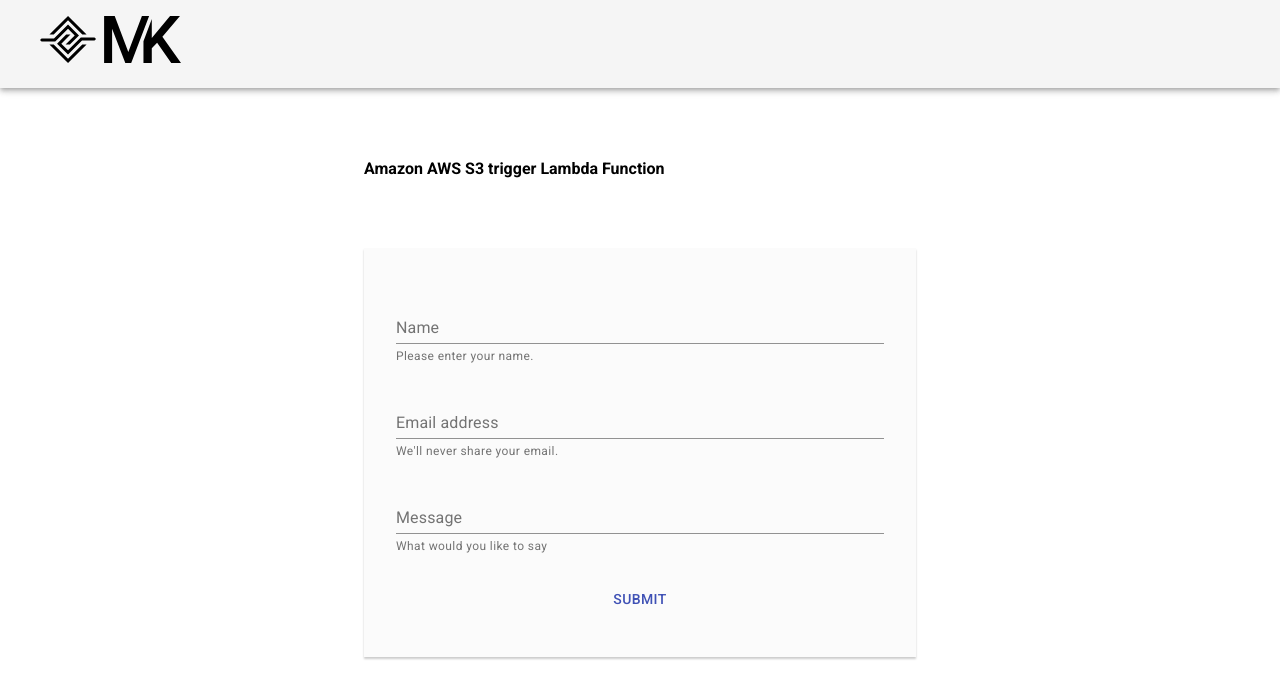
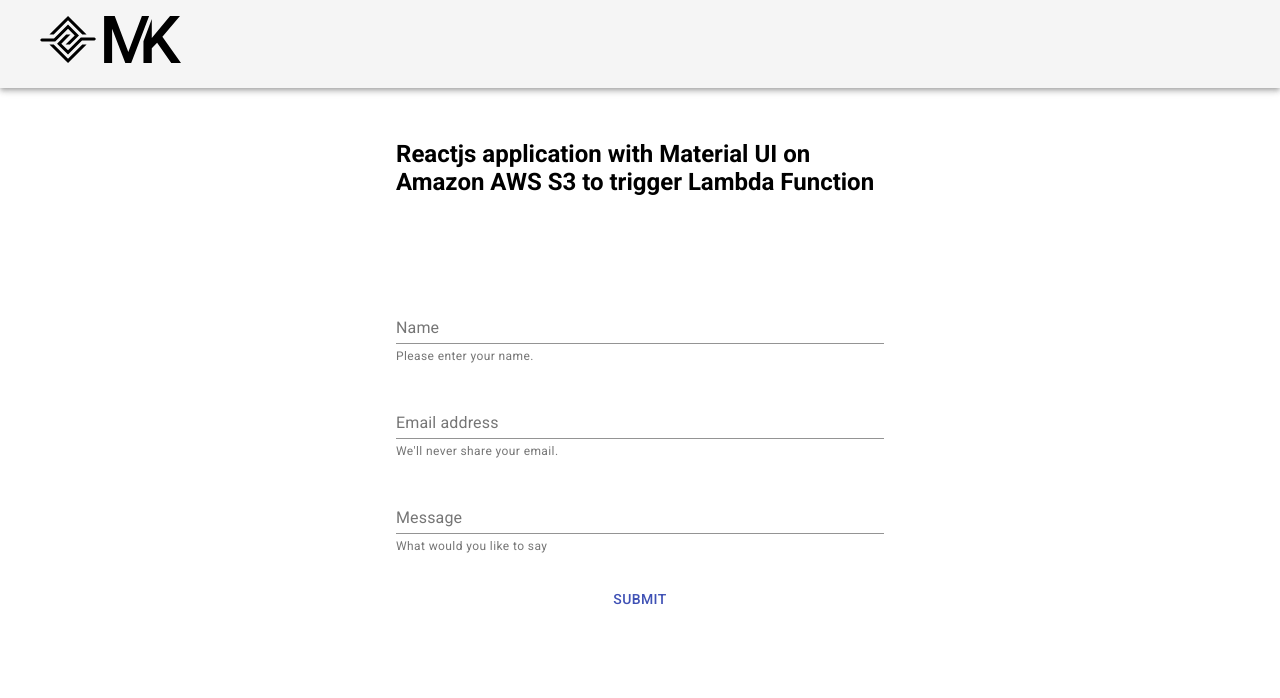
Before and after one commit to mrstevedev/react-s3, a React (Create React App) app: page / in a window 1280 px wide. Shown: the top 698 px of the page. Built offline with nearby package versions, Linux system fonts and the light colour scheme.

Commit message:
Updated UserForm functionality

```diff
--- a/src/components/UserForm.js
+++ b/src/components/UserForm.js
@@ -10,9 +10,10 @@ import { withStyles } from '@material-ui/core/styles';
 
 const styles = {
   formGroup: {
-    backgroundColor: '#fbfbfb',
-    boxShadow: '0 2px 2px #ccc',
     padding: '2rem'
+  },
+  headerStyles: {
+    padding: '0 2rem'
   }
 };
 export class UserForm extends Component {
@@ -32,14 +33,13 @@ export class UserForm extends Component {
   }
 
   handleSubmit = (e) => {
-    e.preventDefault();
+    // e.preventDefault();
 
     console.log('handleSubmit function');
   }
 
 
   render() {
-    const { validEmail, message } = this.state;
     return (
       <Fragment>
           <Grid
@@ -48,7 +48,7 @@ export class UserForm extends Component {
             direction="column"
             justify="center"
             style={{ minHeight: '20vh' }}>
-              <h4>Amazon AWS S3 trigger Lambda Function</h4>
+              <h2 style={ styles.headerStyles }>Reactjs application with Material UI on Amazon AWS S3 to trigger Lambda Function</h2>
           </Grid>
         <Grid
             container
@@ -57,7 +57,7 @@ export class UserForm extends Component {
             justify="center"
             style={{ minHeight: '50vh' }}>
           <FormGroup style={styles.formGroup}>
-            <form onSubmit={this.handleSubmit} style={{ display: 'flex', flexDirection: 'column'} }>
+            <form action="/submit" onSubmit={this.handleSubmit} style={{ display: 'flex', flexDirection: 'column'} }>
             <FormControl margin="normal">
               <InputLabel htmlFor="my-input">Name</InputLabel>
               <Input id="my-input" aria-describedby="my-helper-text" required onChange={(e) => this.handleChange('name', e.target.value)} />
@@ -68,6 +68,7 @@ export class UserForm extends Component {
             <FormControl margin="normal">
               <InputLabel htmlFor="my-input">Email address</InputLabel>
               <Input
+                type="email"
                 id="my-input"
                 aria-describedby="my-helper-text"
                 required
```
